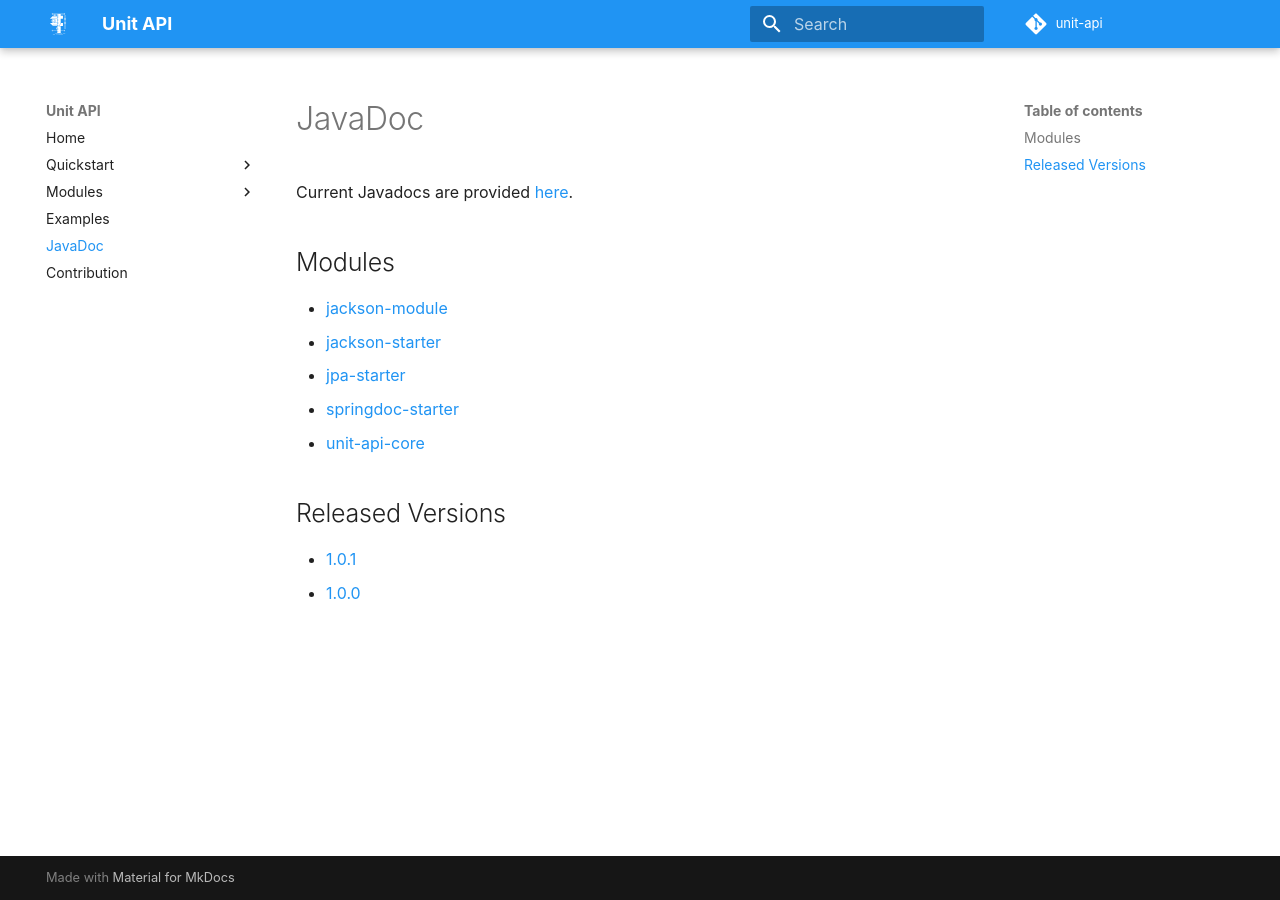
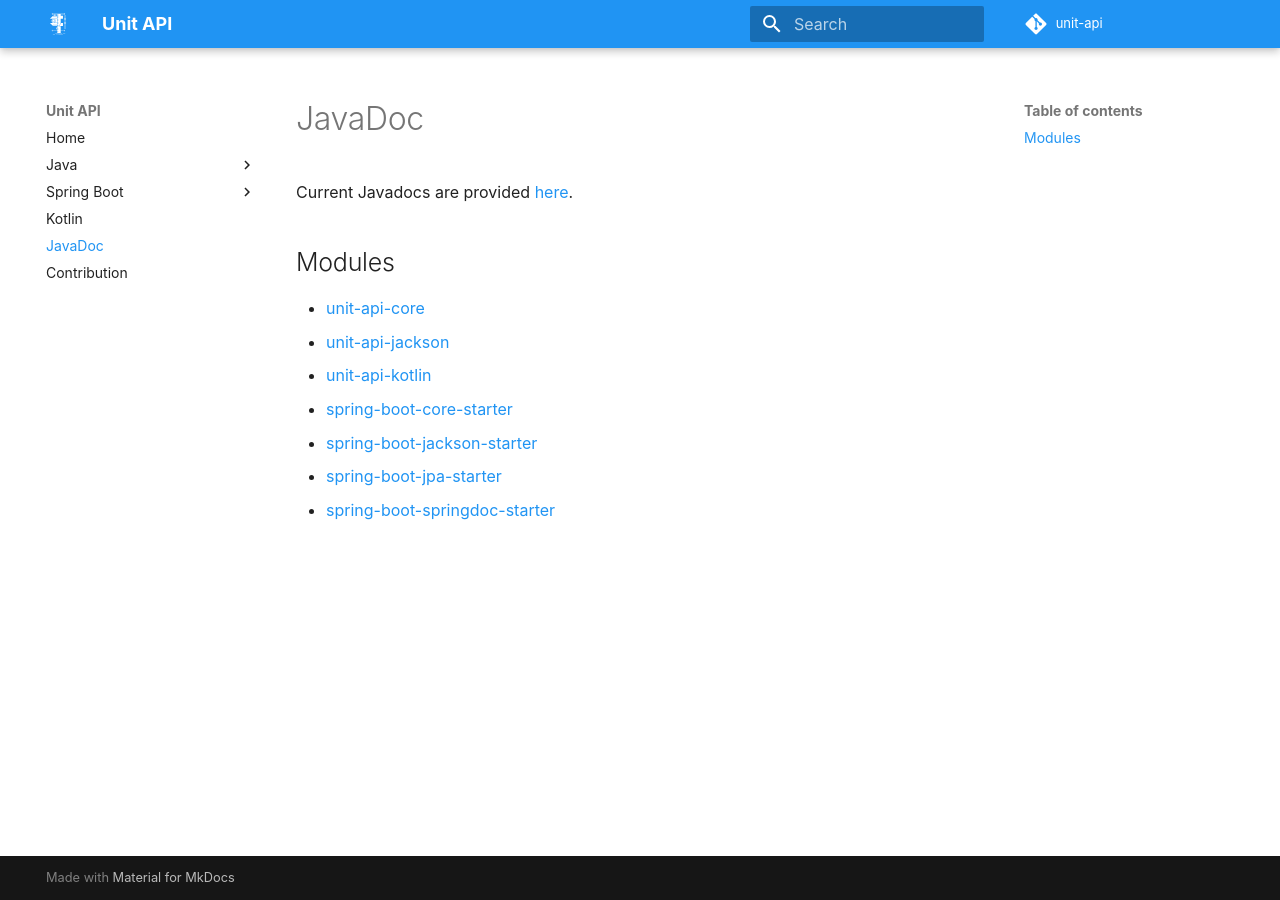
Before and after one commit to raynigon/unit-api, an MkDocs documentation site: the page built from docs/javadoc-ref.md, in a window 1280 px wide. Built offline with MkDocs 1.6.1 and Material for MkDocs 9.7.7, drawn with Linux system fonts in a browser that asks for light colours; comment, search, counter and statistics services are not loaded.

Commit message:
Update Docs

```diff
--- a/docs/javadoc-ref.md
+++ b/docs/javadoc-ref.md
@@ -1,15 +1,12 @@
 # JavaDoc
 
-Current Javadocs are provided [here](https://unit-api.raynigon.com/javadoc/master/).
+Current Javadocs are provided [here](https://unit-api.raynigon.com/javadoc/main/).
 
 ## Modules
-  - [jackson-module](https://unit-api.raynigon.com/javadoc/master/jackson-module/)
-  - [jackson-starter](https://unit-api.raynigon.com/javadoc/master/jackson-starter/)
-  - [jpa-starter](https://unit-api.raynigon.com/javadoc/master/jpa-starter/)
-  - [springdoc-starter](https://unit-api.raynigon.com/javadoc/master/springdoc-starter/)
-  - [unit-api-core](https://unit-api.raynigon.com/javadoc/master/unit-api-core/)
-
-## Released Versions
-
-  - [1.0.1](https://unit-api.raynigon.com/javadoc/v1.0.1)
-  - [1.0.0](https://unit-api.raynigon.com/javadoc/v1.0.0)
+- [unit-api-core](https://unit-api.raynigon.com/javadoc/main/unit-api-core/)
+- [unit-api-jackson](https://unit-api.raynigon.com/javadoc/main/unit-api-jackson/)
+- [unit-api-kotlin](https://unit-api.raynigon.com/javadoc/main/unit-api-kotlin/)
+- [spring-boot-core-starter](https://unit-api.raynigon.com/javadoc/main/spring-boot-core-starter/)
+- [spring-boot-jackson-starter](https://unit-api.raynigon.com/javadoc/main/spring-boot-jackson-starter/)
+- [spring-boot-jpa-starter](https://unit-api.raynigon.com/javadoc/main/spring-boot-jpa-starter/)
+- [spring-boot-springdoc-starter](https://unit-api.raynigon.com/javadoc/main/spring-boot-springdoc-starter/)
--- a/mkdocs.yml
+++ b/mkdocs.yml
@@ -1,7 +1,10 @@
 site_name: Unit API
 plugins:
   - search
-  - markdownextradata
+#  - markdownextradata
+#  - mkdocs_pymdownx_material_extras
+  - codeinclude:
+      title_mode: pymdownx.tabbed
 theme:
   name: 'material'
   palette:
@@ -13,25 +16,22 @@ theme:
 repo_name: 'unit-api'
 repo_url: 'https://github.com/raynigon/unit-api'
 markdown_extensions:
-  - admonition
-  - codehilite:
-      linenums: False
+  - pymdownx.tabbed
   - pymdownx.superfences
   - pymdownx.snippets
-  - pymdownx.tabbed
+  - admonition
 nav:
   - Home: index.md
-  - Quickstart:
-      - Jackson: quickstart/jackson.md
-      - Spring Boot: quickstart/spring-boot.md
-      - Custom Units: quickstart/custom-units.md
-  - Modules:
-      - Jackson Module: modules/jackson-module.md
-      - Jackson Starter: modules/jackson-starter.md
-      - Jpa Starter: modules/jpa-starter.md
-      - Springdoc Starter: modules/springdoc-starter.md
-      - Kotlin Module: modules/kotlin-module.md
-  - Examples: examples.md
+  - Java:
+      - General: java/index.md
+      - Jackson: java/jackson.md
+  - Spring Boot:
+      - General: spring-boot/index.md
+      - Jackson: spring-boot/jackson.md
+      - Hibernate: spring-boot/hibernate.md
+      - Springdoc: spring-boot/springdoc.md
+  - Kotlin: kotlin/index.md
+  #- Examples: examples.md
   - JavaDoc: javadoc-ref.md
   - Contribution: contribution.md
 extra:
--- a/requirements.txt
+++ b/requirements.txt
@@ -1,4 +1,8 @@
 mkdocs>=1.1.2
 mkdocs-material>=4.6.0
 mkdocs-markdownextradata-plugin>=0.1.1
+mkdocs-pymdownx-material-extras>=1.5.7
+mkdocs-codeinclude-plugin>=0.2.0
 markdown>=3.2
+
+pymdown-extensions>=9.1.0
```
Also changed, not shown: docs/_dep/modules/kotlin-module.md (added, +100 -0 lines), docs/_dep/quickstart/spring-boot.md (added, +126 -0 lines), docs/kotlin/index.md (renamed from docs/modules/kotlin-module.md, +14 -10 lines), docs/_dep/modules/jackson-module.md (renamed from docs/modules/jackson-module.md), docs/_dep/modules/jackson-starter.md (renamed from docs/modules/jackson-starter.md), docs/_dep/modules/jpa-starter.md (renamed from docs/modules/jpa-starter.md), docs/_dep/modules/springdoc-starter.md (renamed from docs/modules/springdoc-starter.md), docs/_dep/quickstart/custom-units.md (renamed from docs/quickstart/custom-units.md), docs/_dep/quickstart/jackson.md (renamed from docs/quickstart/jackson.md), docs/java/index.md (added), docs/java/jackson.md (added), docs/spring-boot/hibernate.md (added), docs/spring-boot/index.md (renamed from docs/quickstart/spring-boot.md), docs/spring-boot/jackson.md (added), 1 more files.
